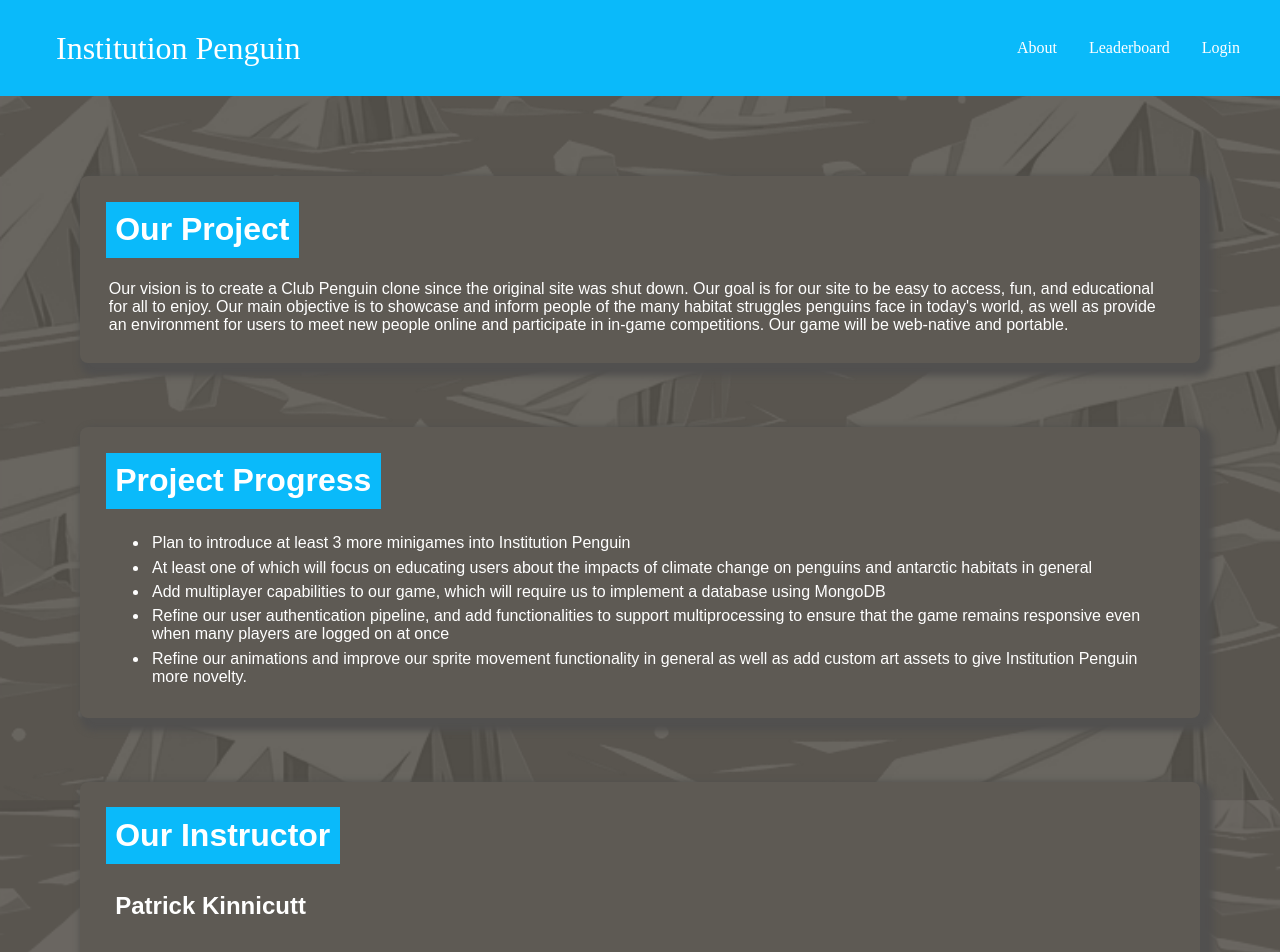
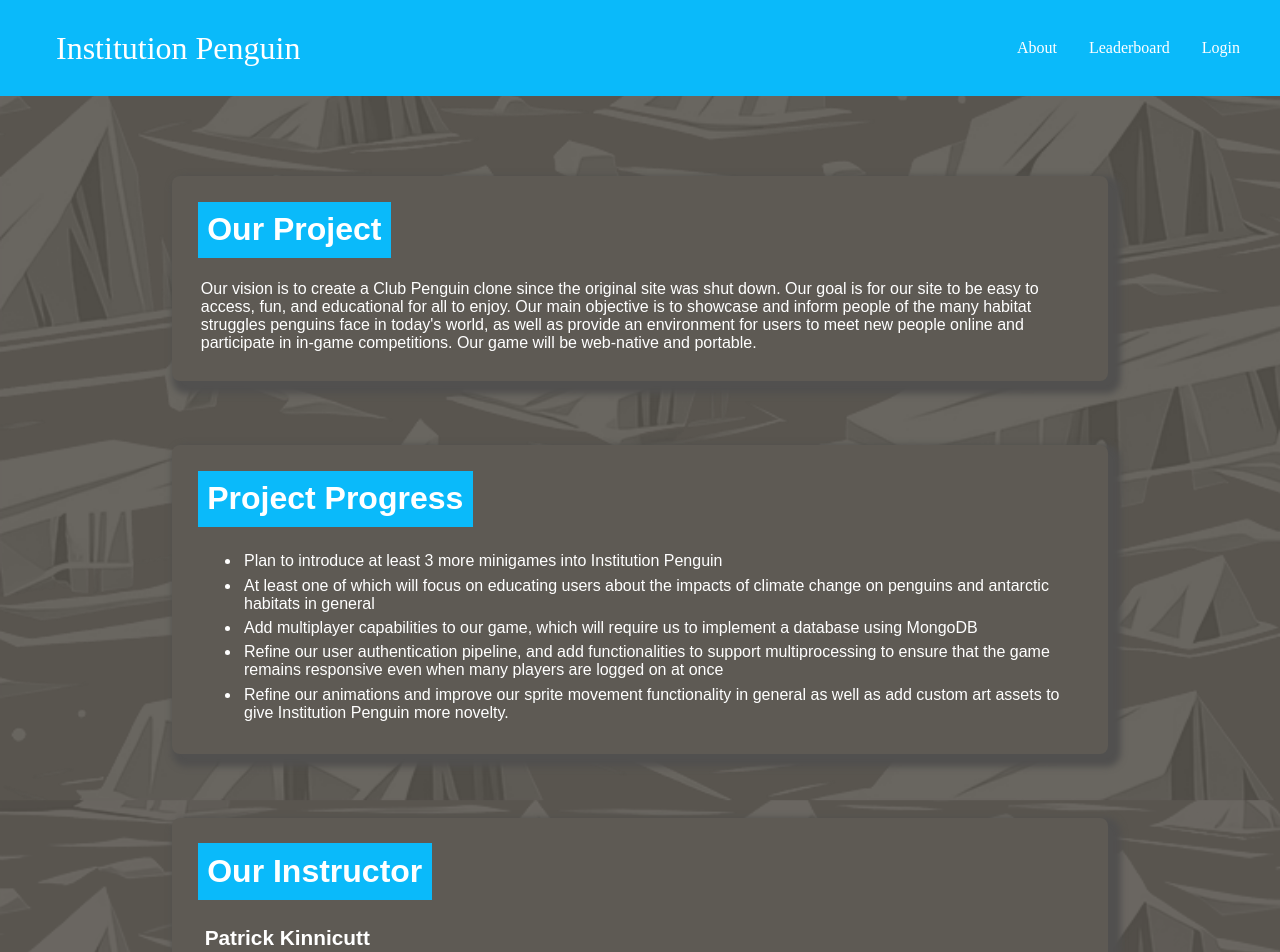
Before and after one commit to meyersa/institution-penguin, a Next.js app: page /about in a window 1280 px wide. Shown: the top 952 px of the page. Built offline with nearby package versions, Linux system fonts and the light colour scheme; a web font is replaced by a local one.

Commit message:
Font-size adjustments/max width for box

```diff
--- a/styles/globals.css
+++ b/styles/globals.css
@@ -39,6 +39,7 @@ a, ul {
   flex-direction: column;
   width: 100%;
   background-size: cover;
+  max-width: 1000px;
 
 }
 
@@ -55,7 +56,7 @@ a, ul {
 
 }
 
-#boxInside a, ul {
+#boxInside a, ul, ol {
   font-family: sans-serif;
   color: #fff;
   margin: .8em;
@@ -79,8 +80,13 @@ a, ul {
 #boxInside h2 {
   font-family: sans-serif;
   color: #fff;
-  size: 2em;
+  font-size: 1.3em;
   margin: .8em;
+
+}
+
+#boxInside ol {
+  size: 2rem
 
 }
 
```
